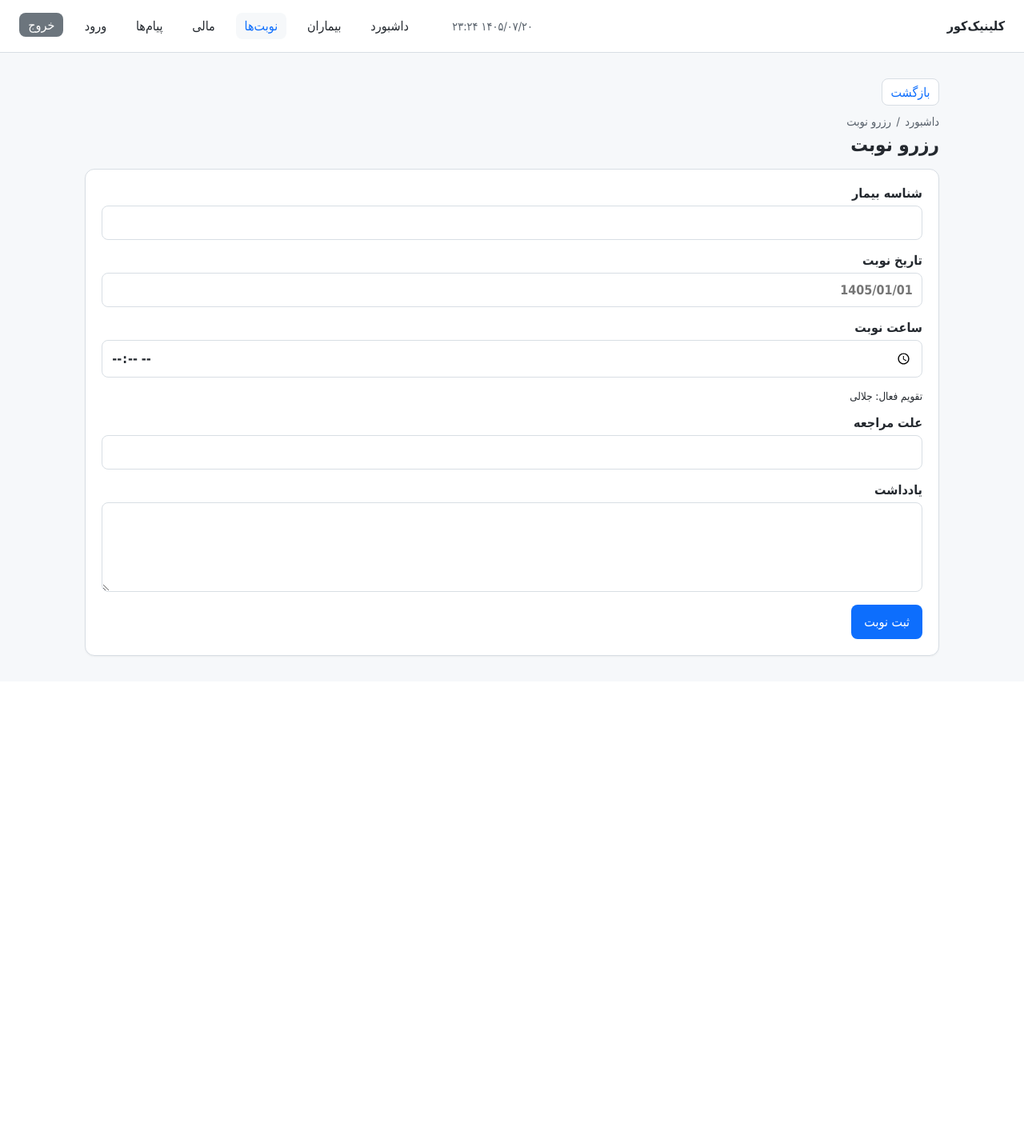
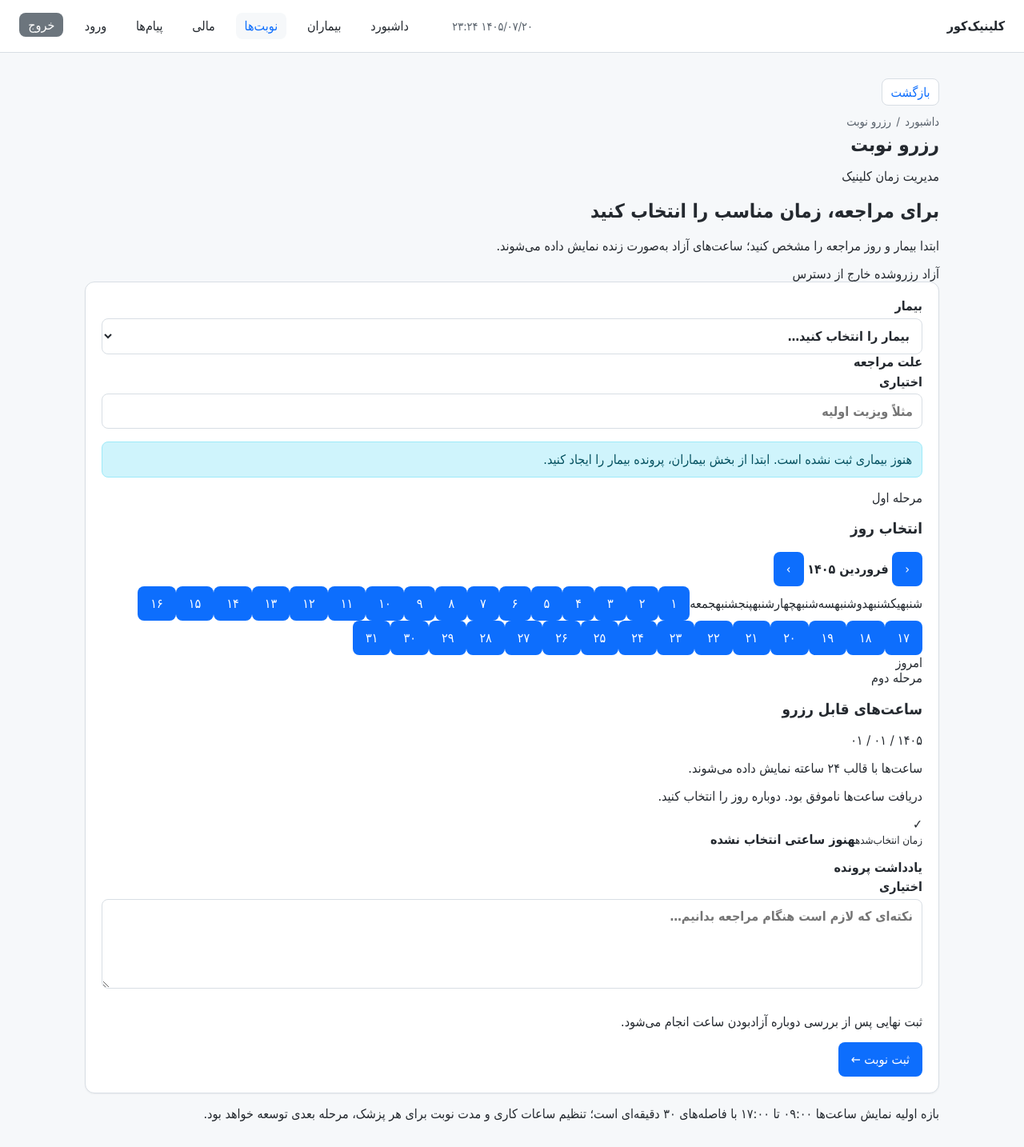
Before and after one commit to kokoosabzi/ClinicCore, a FastAPI app: page /appointments/new in a window 1280 px wide. Shown: the whole page at 80% size. Before the commit the page ends 821 px from the top, so only its background shows below. Run offline with FastAPI, Linux system fonts and the light colour scheme; the visitor is signed in with stand-in values (Sample User, id 1); data comes from the database, SQL or seed files in the repository; data that the repository does not hold is empty; parts of the project's set-up code (start-up, migrations or seed data) failed here and were passed over; some libraries are stand-ins or nearby versions.

Commit message:
feat(ui): redesign appointment booking form

```diff
--- a/app/templates/appointments/form.html
+++ b/app/templates/appointments/form.html
@@ -2,16 +2,87 @@
 {% block content %}
 {% set page_title = "رزرو نوبت" %}
 {% include "partials/page_header.html" with context %}
-<form method="post" action="/ui/appointments" class="form">
-  <input type="hidden" name="csrf_token" value="{{ csrf_token }}">
-  <label>شناسه بیمار<input name="patient_id" type="number" min="1" required></label>
-  <label>تاریخ نوبت
-    <input name="starts_at_date" type="text" inputmode="numeric" autocomplete="off" placeholder="{{ '1405/01/01' if datetime_calendar == 'jalali' else '2026/01/01' }}" pattern="\\d{4}[-/]\\d{2}[-/]\\d{2}" required>
-  </label>
-  <label>ساعت نوبت<input name="starts_at_time" type="time" required></label>
-  <small>تقویم فعال: {{ "جلالی" if datetime_calendar == "jalali" else "میلادی" }}</small>
-  <label>علت مراجعه<input name="reason" maxlength="200"></label>
-  <label>یادداشت<textarea name="notes"></textarea></label>
-  <button type="submit">ثبت نوبت</button>
-</form>
+
+<section class="appointment-booking" data-appointment-calendar data-today="{{ today_jalali }}">
+  <div class="booking-intro">
+    <div>
+      <span class="eyebrow">مدیریت زمان کلینیک</span>
+      <h2>برای مراجعه، زمان مناسب را انتخاب کنید</h2>
+      <p>ابتدا بیمار و روز مراجعه را مشخص کنید؛ ساعت‌های آزاد به‌صورت زنده نمایش داده می‌شوند.</p>
+    </div>
+    <div class="booking-legend" aria-label="راهنمای وضعیت نوبت‌ها">
+      <span><i class="legend-dot available"></i> آزاد</span>
+      <span><i class="legend-dot booked"></i> رزروشده</span>
+      <span><i class="legend-dot past"></i> خارج از دسترس</span>
+    </div>
+  </div>
+
+  <form method="post" action="/ui/appointments" class="form appointment-form">
+    <input type="hidden" name="csrf_token" value="{{ csrf_token }}">
+    <input type="hidden" name="starts_at_date" value="">
+    <input type="hidden" name="starts_at_time" value="">
+
+    <div class="booking-patient-fields">
+      <label class="field-label">بیمار
+        <select name="patient_id" required>
+          <option value="" disabled selected>بیمار را انتخاب کنید…</option>
+          {% for patient in patients %}
+          <option value="{{ patient.id }}">{{ patient.first_name }} {{ patient.last_name }}{% if patient.phone %} · {{ patient.phone }}{% endif %}</option>
+          {% endfor %}
+        </select>
+      </label>
+      <label class="field-label">علت مراجعه <span class="optional-label">اختیاری</span>
+        <input name="reason" maxlength="200" placeholder="مثلاً ویزیت اولیه">
+      </label>
+    </div>
+
+    {% if not patients %}
+    <div class="alert info">هنوز بیماری ثبت نشده است. ابتدا از بخش بیماران، پرونده بیمار را ایجاد کنید.</div>
+    {% endif %}
+
+    <div class="booking-workspace">
+      <section class="calendar-panel" aria-labelledby="calendar-title">
+        <div class="panel-heading">
+          <div>
+            <span class="eyebrow">مرحله اول</span>
+            <h3 id="calendar-title">انتخاب روز</h3>
+          </div>
+          <div class="calendar-month-controls">
+            <button type="button" class="icon-button" data-month-prev aria-label="ماه قبل">‹</button>
+            <strong data-calendar-month></strong>
+            <button type="button" class="icon-button" data-month-next aria-label="ماه بعد">›</button>
+          </div>
+        </div>
+        <div class="calendar-grid" data-calendar-grid aria-label="تقویم شمسی"></div>
+        <div class="calendar-footnote"><span class="today-marker"></span> امروز</div>
+      </section>
+
+      <section class="slots-panel" aria-labelledby="slots-title">
+        <div class="panel-heading">
+          <div>
+            <span class="eyebrow">مرحله دوم</span>
+            <h3 id="slots-title">ساعت‌های قابل رزرو</h3>
+          </div>
+          <span class="selected-date-chip" data-selected-date>در حال آماده‌سازی تقویم…</span>
+        </div>
+        <p class="panel-description">ساعت‌ها با قالب ۲۴ ساعته نمایش داده می‌شوند.</p>
+        <div class="time-slots" data-time-slots aria-live="polite"></div>
+        <p class="slot-message" data-slot-message role="status">در حال دریافت ساعت‌های قابل رزرو…</p>
+        <div class="selected-slot-summary">
+          <span class="summary-icon" aria-hidden="true">✓</span>
+          <div><small>زمان انتخاب‌شده</small><strong data-selected-time>هنوز ساعتی انتخاب نشده</strong></div>
+        </div>
+      </section>
+    </div>
+
+    <label class="field-label notes-field">یادداشت پرونده <span class="optional-label">اختیاری</span>
+      <textarea name="notes" rows="3" placeholder="نکته‌ای که لازم است هنگام مراجعه بدانیم…"></textarea>
+    </label>
+    <div class="booking-submit-row">
+      <p>ثبت نهایی پس از بررسی دوباره آزادبودن ساعت انجام می‌شود.</p>
+      <button type="submit" class="booking-submit" {% if not patients %}disabled{% endif %}>ثبت نوبت <span aria-hidden="true">←</span></button>
+    </div>
+  </form>
+  <p class="schedule-note">بازه اولیه نمایش ساعت‌ها ۰۹:۰۰ تا ۱۷:۰۰ با فاصله‌های ۳۰ دقیقه‌ای است؛ تنظیم ساعات کاری و مدت نوبت برای هر پزشک، مرحله بعدی توسعه خواهد بود.</p>
+</section>
 {% endblock %}
```
